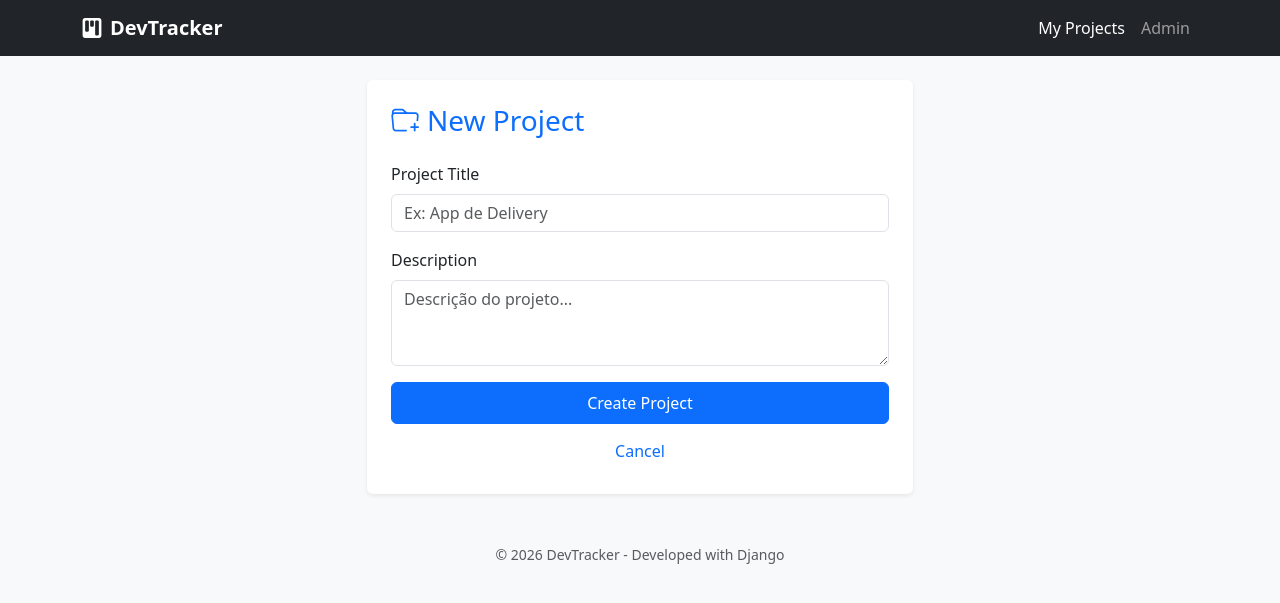
After one commit to ghsiqueira/devtracker, a Django app: page /project/add/ in a window 1280 px wide. The commit adds this page. Shown: the top 603 px of the page. Run offline with Django 5.2, Linux system fonts and the light colour scheme.

Commit message:
feat: add project creation functionality

```diff
--- a/core/forms.py
+++ b/core/forms.py
@@ -1,5 +1,14 @@
 from django import forms
-from .models import Task
+from .models import Task, Project
+
+class ProjectForm(forms.ModelForm):
+    class Meta:
+        model = Project
+        fields = ['title', 'description']
+        widgets = {
+            'title': forms.TextInput(attrs={'class': 'form-control', 'placeholder': 'Ex: App de Delivery'}),
+            'description': forms.Textarea(attrs={'class': 'form-control', 'rows': 3, 'placeholder': 'Descrição do projeto...'})
+        }
 
 class TaskForm(forms.ModelForm):
     class Meta:
--- /dev/null
+++ b/core/templates/project_form.html
@@ -0,0 +1,30 @@
+{% extends 'base.html' %}
+
+{% block content %}
+<div class="row justify-content-center">
+    <div class="col-md-6">
+        <div class="card shadow-sm border-0">
+            <div class="card-body p-4">
+                <h3 class="mb-4 text-primary"><i class="bi bi-folder-plus me-2"></i>New Project</h3>
+
+                <form method="post">
+                    {% csrf_token %}
+
+                    <div class="mb-3">
+                        <label class="form-label">Project Title</label>
+                        {{ form.title }}
+                    </div>
+
+                    <div class="mb-3">
+                        <label class="form-label">Description</label>
+                        {{ form.description }}
+                    </div>
+
+                    <button type="submit" class="btn btn-primary w-100 py-2">Create Project</button>
+                    <a href="{% url 'project_list' %}" class="btn btn-link w-100 mt-2 text-decoration-none">Cancel</a>
+                </form>
+            </div>
+        </div>
+    </div>
+</div>
+{% endblock %}
--- a/core/templates/project_list.html
+++ b/core/templates/project_list.html
@@ -3,7 +3,7 @@
 {% block content %}
 <div class="d-flex justify-content-between align-items-center mb-4">
     <h1><i class="bi bi-rocket-takeoff me-2"></i>My Projects</h1>
-    <a href="/admin/core/project/add/" class="btn btn-primary">
+    <a href="{% url 'project_create' %}" class="btn btn-primary">
         <i class="bi bi-plus-lg"></i> New Project
     </a>
 </div>
--- a/core/views.py
+++ b/core/views.py
@@ -1,6 +1,6 @@
 from django.shortcuts import render, get_object_or_404, redirect
 from .models import Project, Task
-from .forms import TaskForm
+from .forms import TaskForm, ProjectForm
 
 def project_list(request):
     projects = Project.objects.all()
@@ -30,3 +30,16 @@ def task_complete(request, id):
     task.is_completed = not task.is_completed
     task.save()
     return redirect('project_detail', id=task.project.id)
+
+def project_create(request):
+    if request.method == 'POST':
+        form = ProjectForm(request.POST)
+        if form.is_valid():
+            project = form.save(commit=False)
+            project.user = request.user
+            project.save()
+            return redirect('project_list')
+    else:
+        form = ProjectForm()
+
+    return render(request, 'project_form.html', {'form': form})
--- a/setup/urls.py
+++ b/setup/urls.py
@@ -1,10 +1,11 @@
 from django.contrib import admin
 from django.urls import path
-from core.views import project_list, project_detail, task_create, task_complete
+from core.views import project_list, project_detail, task_create, task_complete, project_create
 
 urlpatterns = [
     path('admin/', admin.site.urls),
     path('', project_list, name='project_list'),
+    path('project/add/', project_create, name='project_create'),
     path('project/<int:id>/', project_detail, name='project_detail'),
     path('project/<int:project_id>/task/add/', task_create, name='task_create'),
     path('task/<int:id>/complete/', task_complete, name='task_complete'),
```
